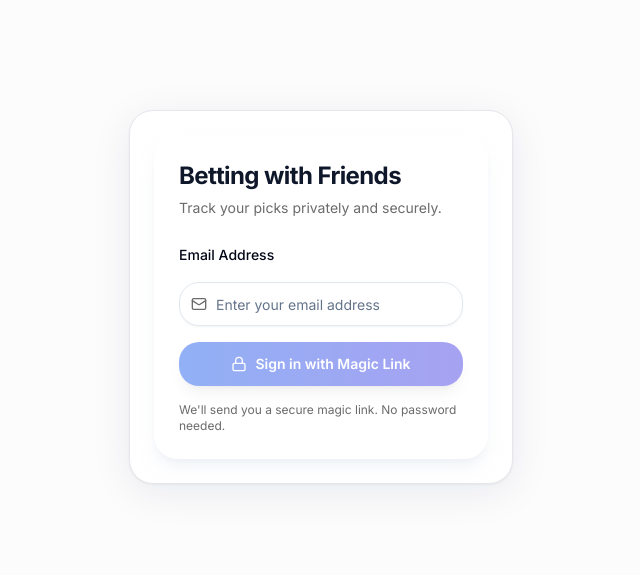
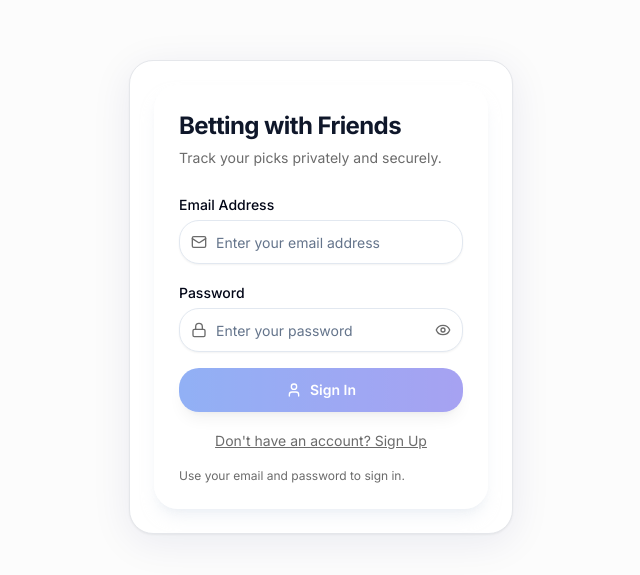
Before and after one commit to lukegrady1/betting-with-friends, a React (Vite) app in the folder web/: page /auth/signin in a window 1280 px wide. Shown: the part 103-678 px from the top of the page, without its empty margins (319-959 px from the left). Built offline with nearby package versions, Linux system fonts and the light colour scheme; no server answers.

Commit message:
add password auth system

```diff
--- a/web/src/routes/auth/SignInPage.tsx
+++ b/web/src/routes/auth/SignInPage.tsx
@@ -3,33 +3,55 @@ import { supabase } from '../../lib/supabase';
 import { Input } from "../../components/UI/Input";
 import { Button } from "../../components/UI/Button";
 import { Card, CardContent, CardHeader, CardTitle } from "../../components/UI/Card";
-import { Lock, Mail } from "lucide-react";
+import { Lock, Mail, User, Eye, EyeOff } from "lucide-react";
 
 export default function SignInPage() {
   const [email, setEmail] = useState("");
+  const [password, setPassword] = useState("");
+  const [isSignUp, setIsSignUp] = useState(false);
+  const [showPassword, setShowPassword] = useState(false);
   const [loading, setLoading] = useState(false);
   const [message, setMessage] = useState('');
   const [error, setError] = useState('');
 
-  const disabled = email.trim().length === 0 || loading;
+  const disabled = email.trim().length === 0 || password.trim().length === 0 || loading;
 
-  const handleSignIn = async (e: React.FormEvent) => {
+  const handleSubmit = async (e: React.FormEvent) => {
     e.preventDefault();
     setLoading(true);
     setError('');
     setMessage('');
 
-    const { error } = await supabase.auth.signInWithOtp({
+    // Construct the correct callback URL based on environment
+    const baseUrl = import.meta.env.PROD ? '/betting-with-friends' : '';
+    const callbackUrl = `${window.location.origin}${baseUrl}/auth/callback`;
+
+    if (isSignUp) {
+      const { error } = await supabase.auth.signUp({
         email,
+        password,
         options: {
-        emailRedirectTo: `${window.location.origin}${import.meta.env.BASE_URL}auth/callback`,
+          emailRedirectTo: callbackUrl,
         },
       });
 
       if (error) {
         setError(error.message);
       } else {
-      setMessage('Check your email for the sign-in link!');
+        setMessage('Check your email to confirm your account!');
+      }
+    } else {
+      const { error } = await supabase.auth.signInWithPassword({
+        email,
+        password,
+      });
+
+      if (error) {
+        setError(error.message);
+      } else {
+        // Successful sign-in will be handled by the auth state change
+        setMessage('Signing you in...');
+      }
     }
     setLoading(false);
   };
@@ -41,9 +63,10 @@ export default function SignInPage() {
         <p className="mt-1 text-sm text-muted-foreground">Track your picks privately and securely.</p>
       </CardHeader>
       <CardContent className="space-y-4">
-        <form onSubmit={handleSignIn} className="space-y-4">
+        <form onSubmit={handleSubmit} className="space-y-4">
+          <div>
             <label className="text-sm font-medium" htmlFor="email">Email Address</label>
-          <div className="relative">
+            <div className="relative mt-1">
               <Mail className="pointer-events-none absolute left-3 top-1/2 h-4 w-4 -translate-y-1/2 text-muted-foreground" />
               <Input
                 id="email"
@@ -55,6 +78,32 @@ export default function SignInPage() {
                 onChange={e=>setEmail(e.target.value)}
                 required
               />
+            </div>
+          </div>
+
+          <div>
+            <label className="text-sm font-medium" htmlFor="password">Password</label>
+            <div className="relative mt-1">
+              <Lock className="pointer-events-none absolute left-3 top-1/2 h-4 w-4 -translate-y-1/2 text-muted-foreground" />
+              <Input
+                id="password"
+                data-testid="password-input"
+                className="pl-9 pr-9 h-11 rounded-xl"
+                placeholder="Enter your password"
+                type={showPassword ? "text" : "password"}
+                value={password}
+                onChange={e=>setPassword(e.target.value)}
+                required
+                minLength={6}
+              />
+              <button
+                type="button"
+                className="absolute right-3 top-1/2 -translate-y-1/2 text-muted-foreground hover:text-foreground"
+                onClick={() => setShowPassword(!showPassword)}
+              >
+                {showPassword ? <EyeOff className="h-4 w-4" /> : <Eye className="h-4 w-4" />}
+              </button>
+            </div>
           </div>
 
           {error && (
@@ -69,12 +118,28 @@ export default function SignInPage() {
             </div>
           )}
 
-          <Button data-testid="magic-link" className="h-11 w-full rounded-xl" disabled={disabled} type="submit">
-            <Lock className="mr-2 h-4 w-4"/>
-            {loading ? 'Sending Magic Link...' : 'Sign in with Magic Link'}
+          <Button data-testid="submit-button" className="h-11 w-full rounded-xl" disabled={disabled} type="submit">
+            <User className="mr-2 h-4 w-4"/>
+            {loading ? (isSignUp ? 'Creating Account...' : 'Signing In...') : (isSignUp ? 'Sign Up' : 'Sign In')}
           </Button>
         </form>
-        <p className="text-xs text-muted-foreground">We'll send you a secure magic link. No password needed.</p>
+
+        <div className="text-center">
+          <button
+            type="button"
+            className="text-sm text-muted-foreground hover:text-foreground underline"
+            onClick={() => setIsSignUp(!isSignUp)}
+          >
+            {isSignUp ? 'Already have an account? Sign In' : "Don't have an account? Sign Up"}
+          </button>
+        </div>
+
+        <p className="text-xs text-muted-foreground">
+          {isSignUp
+            ? "You'll receive a confirmation email after signing up."
+            : "Use your email and password to sign in."
+          }
+        </p>
       </CardContent>
     </Card>
   );
```
Lines whose indentation alone changed are shown as unchanged.
